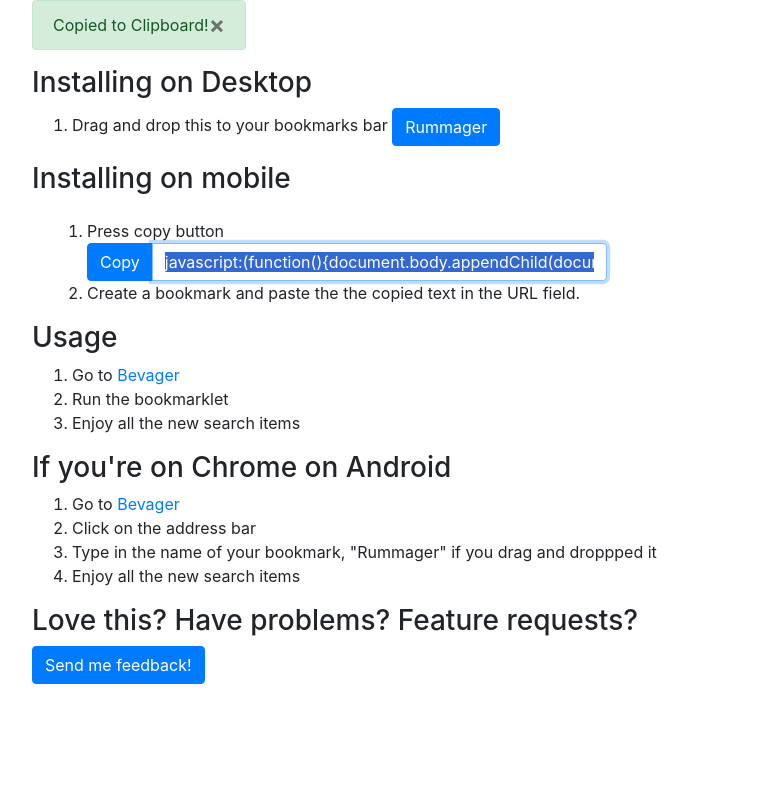
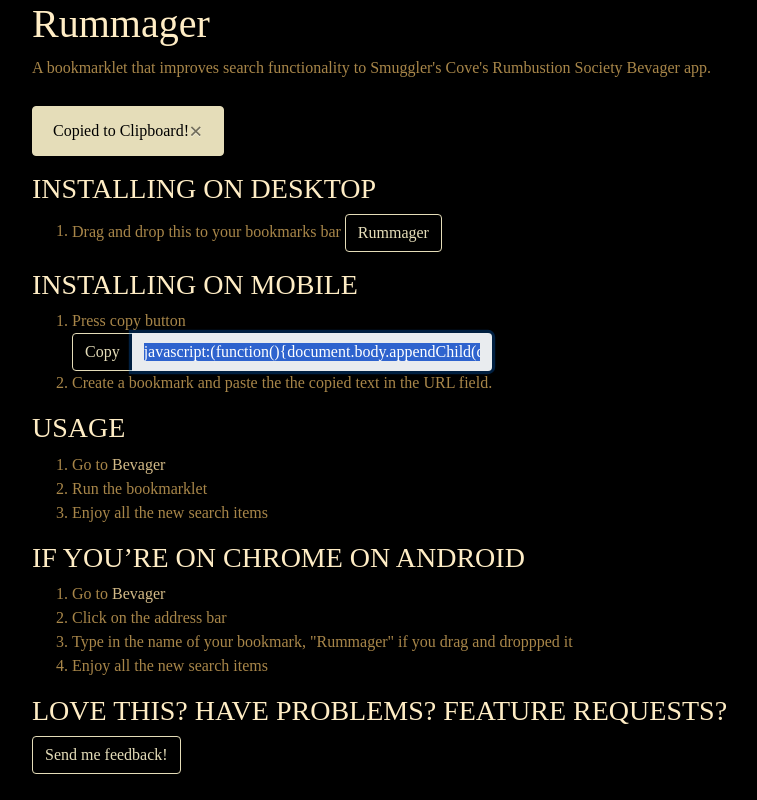
Before and after one commit to robotpistol/rummager, a plain HTML site: page index.html in a window 1280 px wide. Both pictures are taken after a click on the button "Copy". Shown: the whole page, without its empty margins (38-795 px from the left). Drawn offline with nearby package versions, Linux system fonts and the light colour scheme.

Commit message:
Make it look more like smuggler's cove

```diff
--- /dev/null
+++ b/index.css
@@ -0,0 +1,65 @@
+body {
+  background-color: black;
+  color: #a88649;
+  box-shadow: 0s;
+  font-family: "arno-pro";
+}
+
+h1 {
+  font-family: TrajanPro-Bold;
+  color: #ffedc5;
+}
+
+h3 {
+  font-family: TrajanPro-Bold;
+  color: #ffedc5;
+}
+
+a {
+  color: #d3ba87;
+}
+
+a:hover {
+  color: #b74f09;
+}
+
+.form-control {
+  border: #e5ddb9;
+  box-shadow: 0s;
+}
+
+.form-control:hover {
+  border: #e5ddb9;
+  box-shadow: 0s;
+}
+
+.btn-outline-info {
+  border-color: #e5ddb9;
+  color: #e5ddb9;
+  box-shadow: 0s;
+}
+
+.btn-outline-info:hover {
+  border-color: #e5ddb9;
+  background-color: #e5ddb9;
+  color: black;
+  box-shadow: 0s;
+}
+
+.alert-success {
+  border-color: #e5ddb9;
+  background-color: #e5ddb9;
+  color: black;
+  box-shadow: 0s;
+   margin-top:10px;
+
+}
+
+#message {
+    position: fixed;
+    top: 0;
+    width: 50%;
+}
+#inner-message {
+    margin: 0 auto;
+}
--- a/index.html
+++ b/index.html
@@ -1,15 +1,22 @@
 <html>
   <head>
+
     <link rel="stylesheet" href="https://stackpath.bootstrapcdn.com/bootstrap/4.1.0/css/bootstrap.min.css" integrity="sha384-9gVQ4dYFwwWSjIDZnLEWnxCjeSWFphJiwGPXr1jddIhOegiu1FwO5qRGvFXOdJZ4" crossorigin="anonymous">
+    <link rel="stylesheet" href="index.css">
 
-    <script src="https://code.jquery.com/jquery-3.3.1.slim.min.js" integrity="sha384-q8i/X+965DzO0rT7abK41JStQIAqVgRVzpbzo5smXKp4YfRvH+8abtTE1Pi6jizo" crossorigin="anonymous"></script>
-    <script src="https://cdnjs.cloudflare.com/ajax/libs/popper.js/1.14.0/umd/popper.min.js" integrity="sha384-cs/chFZiN24E4KMATLdqdvsezGxaGsi4hLGOzlXwp5UZB1LY//20VyM2taTB4QvJ" crossorigin="anonymous"></script>
-    <script src="https://stackpath.bootstrapcdn.com/bootstrap/4.1.0/js/bootstrap.min.js" integrity="sha384-uefMccjFJAIv6A+rW+L4AHf99KvxDjWSu1z9VI8SKNVmz4sk7buKt/6v9KI65qnm" crossorigin="anonymous"></script>
-
-    <script src="index.js"></script>
+    <meta name="viewport" content="width=device-width, initial-scale=1, shrink-to-fit=no">
   </head>
   <body>
     <div class="container">
+      <div class="row">
+        <h1>Rummager</h1>
+      </div>
+      <div class="row">
+        <p>
+          A bookmarklet that improves search functionality to Smuggler's Cove's Rumbustion
+          Society Bevager app.
+        </p>
+      </div>
       <div class="row">
         <div class="alert alert-success collapse" role="alert" id="copy-alert">
           Copied to Clipboard!
@@ -19,36 +26,35 @@
         </div>
       </div>
       <div class="row">
-        <h3>Installing on Desktop</h3>
+        <h3>INSTALLING ON DESKTOP</h3>
       </div>
       <div class="row">
         <ol>
           <li>
             Drag and drop this to your bookmarks bar
-            <a class="btn btn-primary" href="javascript:(function(){document.body.appendChild(document.createElement('script')).src='https://robotpistol.github.io/rummager/rummager.js';})();">
+            <a class="btn btn-outline-info" href="javascript:(function(){document.body.appendChild(document.createElement('script')).src='https://robotpistol.github.io/rummager/rummager.js';})();">
               Rummager
             </a>
           </li>
         </ol>
       </div>
       <div class="row">
-        <h3>Installing on mobile</h3>
+        <h3>INSTALLING ON MOBILE</h3>
       </div>
-      </p>
+      <div class="row">
         <ol>
           <li>Press copy button</li>
-        <div class="row">
-          <div class="input-group col-sm-6">
+            <div class="input-group">
               <div class="input-group-prepend">
-              <button id="copy-button" class="btn btn-primary" type="button" onclick="copySnippet()">Copy</button>
+                <button id="copy-button" class="btn btn-outline-info" type="button" onclick="copySnippet()">Copy</button>
               </div>
-            <input type="textarea" id="code-snippet" class="form-control" value="javascript:(function(){document.body.appendChild(document.createElement('script')).src='https://robotpistol.github.io/rummager/rummager.js';})();">
-          </div>
+              <input type="textarea" id="code-snippet" class="form-control" readonly value="javascript:(function(){document.body.appendChild(document.createElement('script')).src='https://robotpistol.github.io/rummager/rummager.js';})();">
             </div>
           <li>Create a bookmark and paste the the copied text in the URL field.</li>
         </ol>
+      </div>
       <div class="row">
-        <h3>Usage</h3>
+        <h3>USAGE</h3>
       </div>
       <div class="row">
         <ol>
@@ -58,7 +64,7 @@
         </ol>
       </div>
       <div class="row">
-        <h3>If you're on Chrome on Android</h3>
+        <h3>IF YOU’RE ON CHROME ON ANDROID</h3>
       </div>
       <div class="row">
         <ol>
@@ -69,11 +75,17 @@
         </ol>
       </div>
       <div class="row">
-        <h3>Love this? Have problems? Feature requests?</h3>
+        <h3>LOVE THIS? HAVE PROBLEMS? FEATURE REQUESTS?</h3>
       </div>
       <div class="row">
-        <a class="btn btn-primary" href="https://goo.gl/forms/sGWYG8IE7E7zx3sL2">Send me feedback!</a>
+        <a class="btn btn-outline-info" href="https://goo.gl/forms/sGWYG8IE7E7zx3sL2">Send me feedback!</a>
       </div>
     </div>
+
+    <script src="https://code.jquery.com/jquery-3.3.1.slim.min.js" integrity="sha384-q8i/X+965DzO0rT7abK41JStQIAqVgRVzpbzo5smXKp4YfRvH+8abtTE1Pi6jizo" crossorigin="anonymous"></script>
+    <script src="https://cdnjs.cloudflare.com/ajax/libs/popper.js/1.14.0/umd/popper.min.js" integrity="sha384-cs/chFZiN24E4KMATLdqdvsezGxaGsi4hLGOzlXwp5UZB1LY//20VyM2taTB4QvJ" crossorigin="anonymous"></script>
+    <script src="https://stackpath.bootstrapcdn.com/bootstrap/4.1.0/js/bootstrap.min.js" integrity="sha384-uefMccjFJAIv6A+rW+L4AHf99KvxDjWSu1z9VI8SKNVmz4sk7buKt/6v9KI65qnm" crossorigin="anonymous"></script>
+
+    <script src="index.js"></script>
   </body>
 </html>
```
Lines whose indentation alone changed are shown as unchanged.
